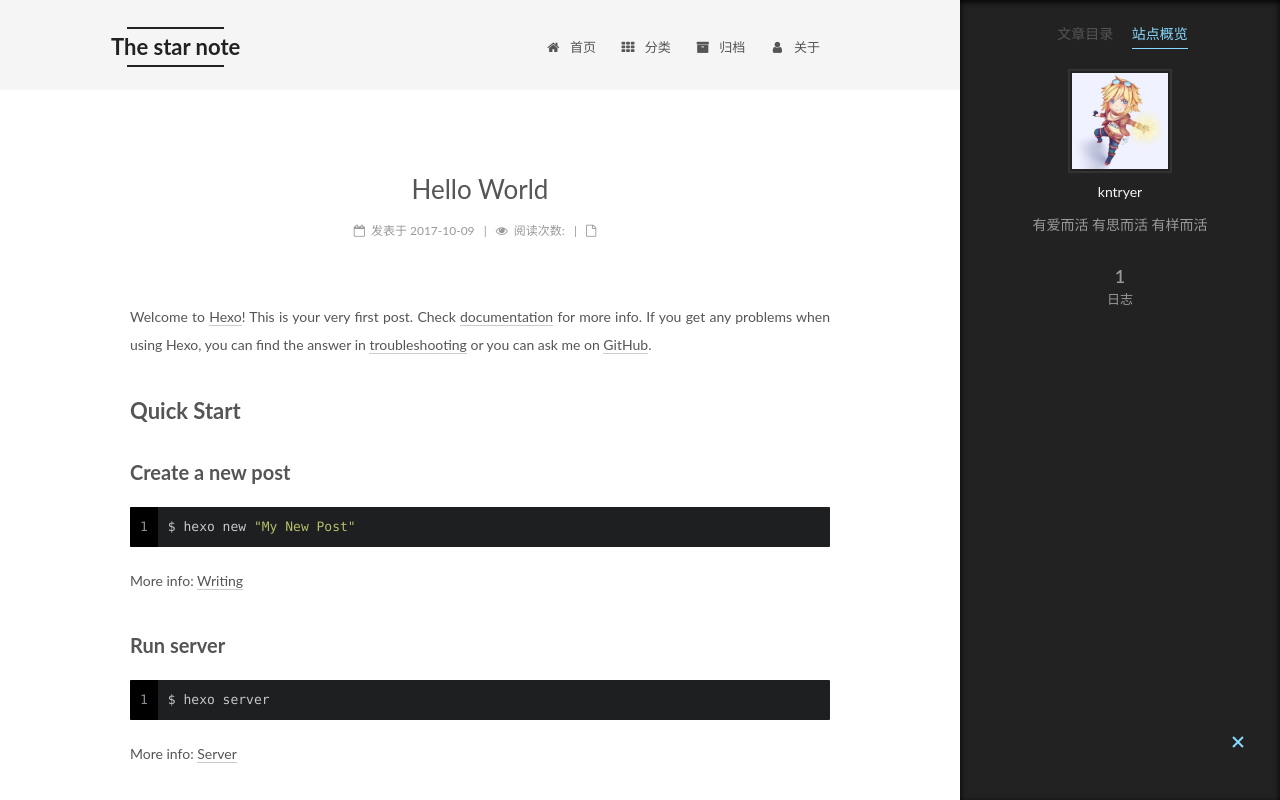
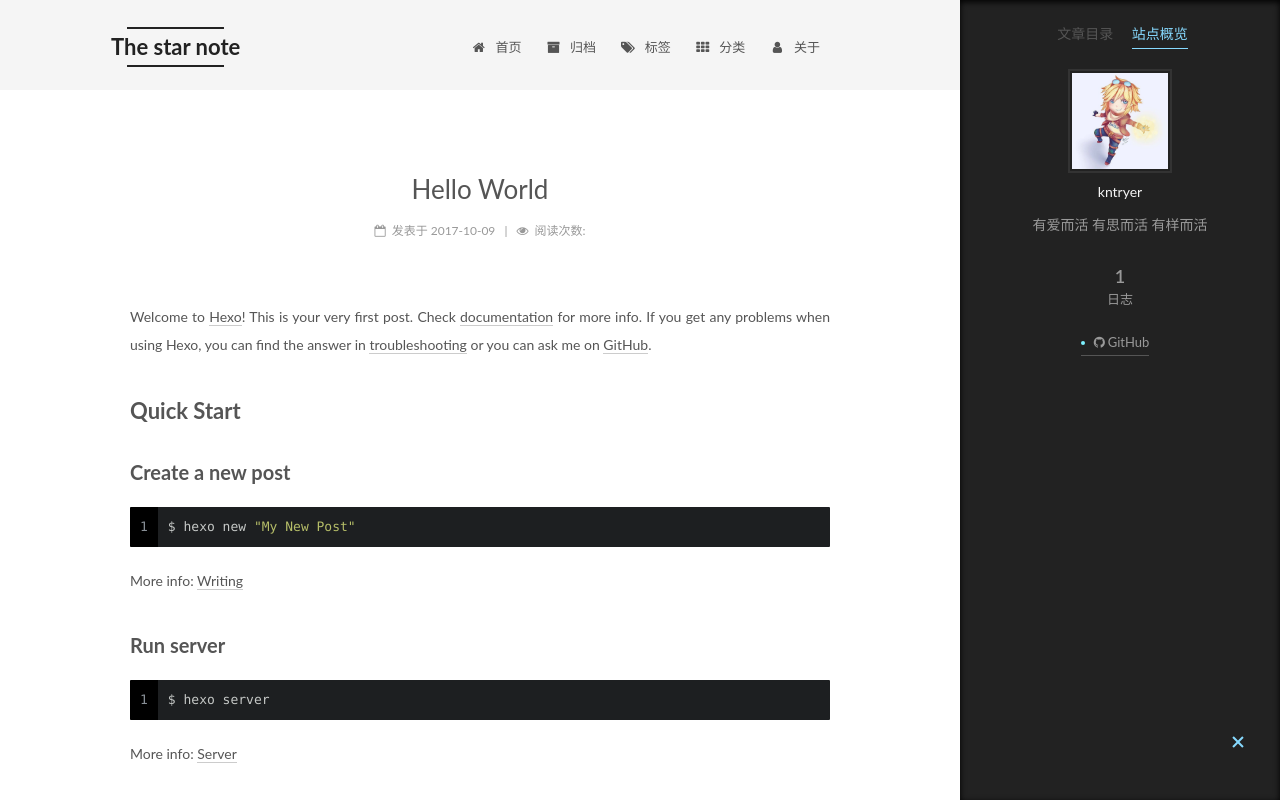
Before and after one commit to kntryer/kntryer.github.io, a plain HTML site: page 2017/10/09/hello-world/index.html in a window 1280 px wide. Both pictures are taken after a click on the item "站点概览". Shown: the top 800 px of the page. Drawn offline with Linux system fonts and the light colour scheme; some packages are replaced by stand-ins of ours; a script that the page names is missing.

Commit message:
Site updated: 2017-10-09 14:43:20

```diff
--- a/2017/10/09/hello-world/index.html
+++ b/2017/10/09/hello-world/index.html
@@ -200,22 +200,32 @@
         </li>
 
 
+        <li class="menu-item menu-item-archives">
+          <a href="/archives/" rel="section">
+
+              <i class="menu-item-icon fa fa-fw fa-archive"></i> <br />
+
+            归档
+          </a>
+        </li>
+
+
+        <li class="menu-item menu-item-tags">
+          <a href="/tags/" rel="section">
+
+              <i class="menu-item-icon fa fa-fw fa-tags"></i> <br />
+
+            标签
+          </a>
+        </li>
+
+
         <li class="menu-item menu-item-categories">
           <a href="/categories/" rel="section">
 
               <i class="menu-item-icon fa fa-fw fa-th"></i> <br />
 
             分类
-          </a>
-        </li>
-
-
-        <li class="menu-item menu-item-archives">
-          <a href="/archives/" rel="section">
-
-              <i class="menu-item-icon fa fa-fw fa-archive"></i> <br />
-
-            归档
           </a>
         </li>
 
@@ -321,11 +331,6 @@
              </span>
 
 
-
-            <span class="post-meta-divider">|</span>
-            <span class="page-pv"><i class="fa fa-file-o"></i>
-            <span class="busuanzi-value" id="busuanzi_value_page_pv" ></span>
-            </span>
 
 
 
@@ -496,6 +501,14 @@
 
           <div class="links-of-author motion-element">
 
+
+                <span class="links-of-author-item">
+                  <a href="https://github.com/kntryer" target="_blank" title="GitHub">
+
+                      <i class="fa fa-fw fa-github"></i>GitHub</a>
+                </span>
+
+
           </div>
 
 
@@ -568,7 +581,7 @@
 
 
     <span class="site-uv">
-      <i class="fa fa-user">  visitors：</i>
+      <i class="fa fa-user">visitors：</i>
       <span class="busuanzi-value" id="busuanzi_value_site_uv"></span>
 
     </span>
@@ -576,7 +589,7 @@
 
 
     <span class="site-pv">
-      <i class="fa fa-eye"> views:</i>
+      <i class="fa fa-eye">views:</i>
       <span class="busuanzi-value" id="busuanzi_value_site_pv"></span>
 
     </span>
```
Also changed, not shown: 404.html (+30 -12 lines), archives/2017/10/index.html (+30 -12 lines), archives/2017/index.html (+30 -12 lines), archives/index.html (+30 -12 lines), categories/index.html (+30 -12 lines), index.html (+30 -12 lines), tags/index.html (+30 -12 lines).
